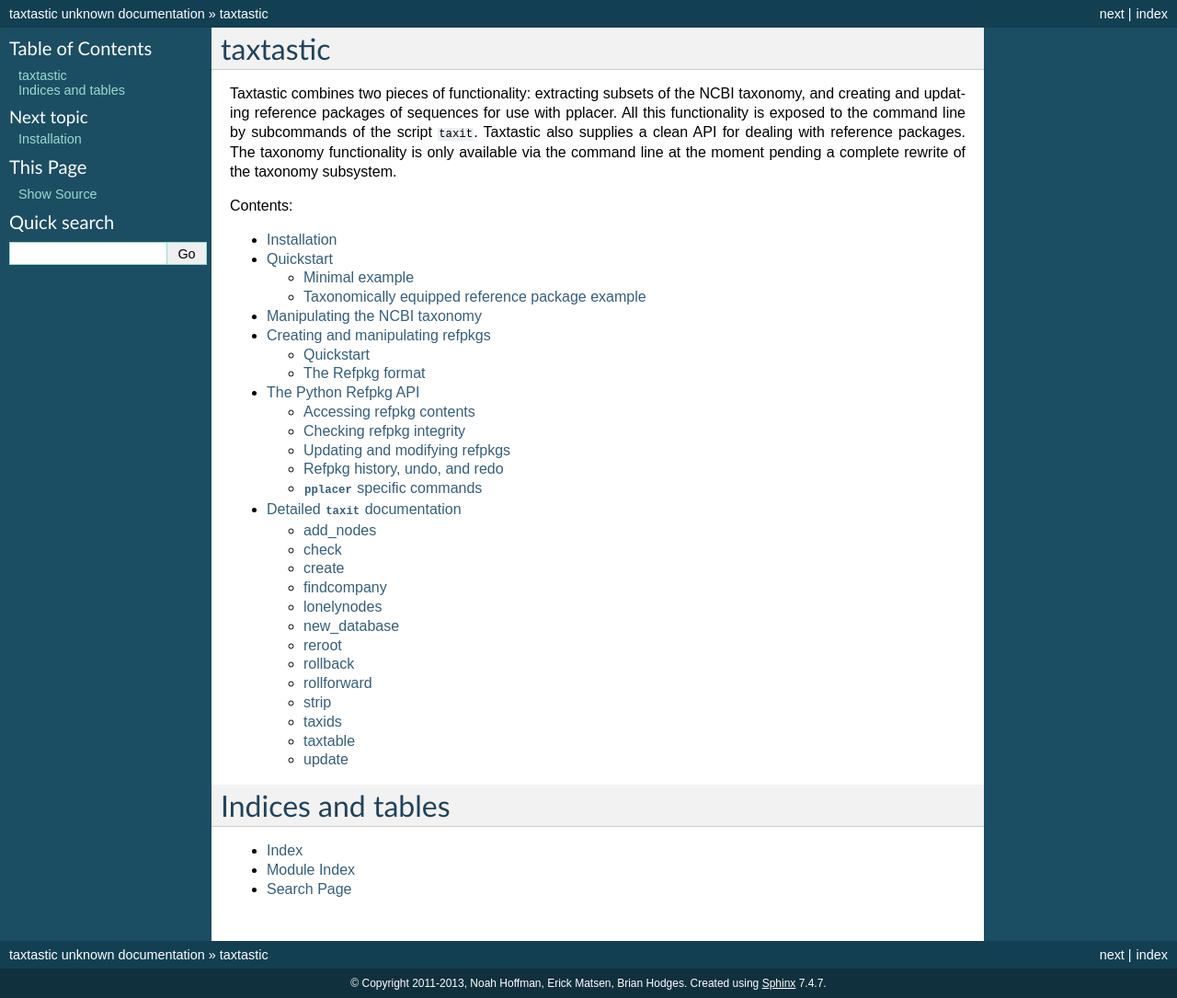
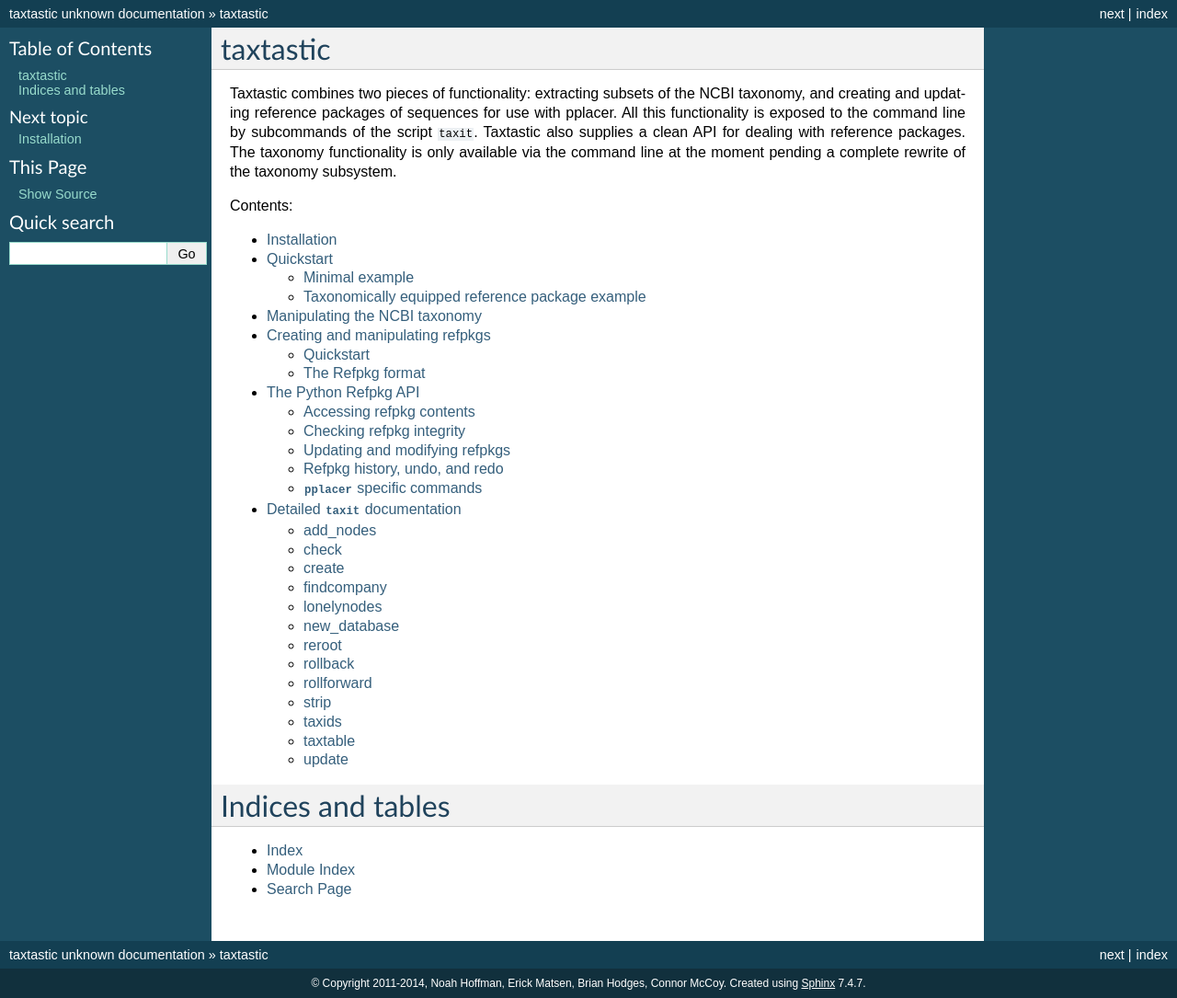
Before and after one commit to fhcrc/taxtastic, a Sphinx documentation site: the page built from docs/index.rst, in a window 1280 px wide. Shown: the whole page at 92% size. Built offline with Sphinx 7.4.7, drawn with Linux system fonts in a browser that asks for light colours.

Commit message:
- Makefile adds html/.nojekyll - Use current year in copyright - fix docstring

```diff
--- a/docs/conf.py
+++ b/docs/conf.py
@@ -12,6 +12,7 @@
 # serve to show the default.
 
 import sys, os
+import datetime
 
 # If extensions (or modules to document with autodoc) are in another directory,
 # add these directories to sys.path here. If the directory is relative to the
@@ -42,7 +43,8 @@
 
 # General information about the project.
 project = u'taxtastic'
-copyright = u'2011-2013, Noah Hoffman, Erick Matsen, Brian Hodges'
+copyright = u'2011-{}, Noah Hoffman, Erick Matsen, Brian Hodges, Connor McCoy'.format(
+    datetime.date.today().strftime('%Y'))
 
 # The version info for the project you're documenting, acts as replacement for
 # |version| and |release|, also used in various other places throughout the
```
Also changed, not shown: 2 other files.
